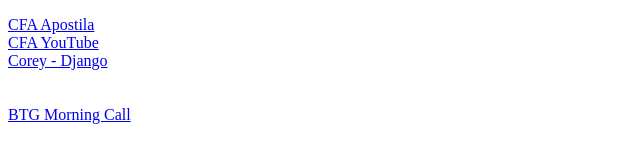
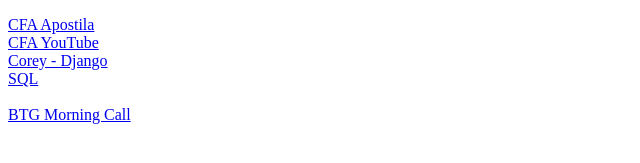
Before and after one commit to aadottori/htmlbasicfile, a plain HTML site: page index.html in a window 1280 px wide. Shown: the part 141-304 px from the top of the page, 0-640 px from the left. Drawn offline with Linux system fonts and the light colour scheme.

Commit message:
Update index.html

```diff
--- a/index.html
+++ b/index.html
@@ -16,7 +16,7 @@
  <a href="https://www.cfainstitute.org/en/programs/investment-foundations/curriculum/download">CFA Apostila</a> <br>
  <a href="https://www.youtube.com/watch?v=RUtaeDWafmU&list=PLlSmq4LgSJQc7fsodi9NbRAXto8zfpYfa">CFA YouTube</a> <br>
  <a href="https://www.youtube.com/watch?v=UmljXZIypDc&list=PL-osiE80TeTtoQCKZ03TU5fNfx2UY6U4p">Corey - Django</a> <br>
- <a href="https://www.udemy.com/course/the-complete-sql-bootcamp/learn/lecture/"SQL</a> <br><br>
+ <a href="https://www.udemy.com/course/the-complete-sql-bootcamp/learn/lecture/">SQL</a> <br><br>
 
  <a href="https://www.youtube.com/c/BTGPactualdigital/videos?view=2&sort=dd&live_view=502&shelf_id=0">BTG Morning Call</a><br>
  </body>
```
